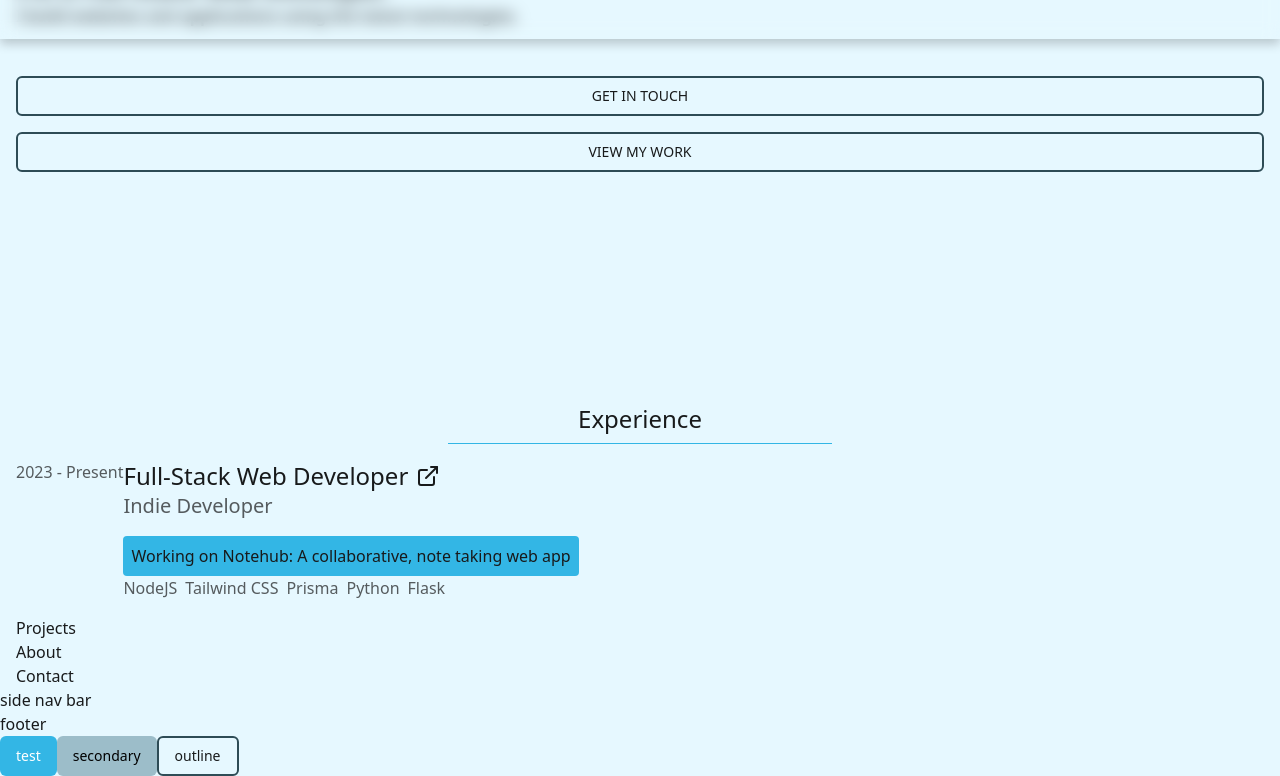
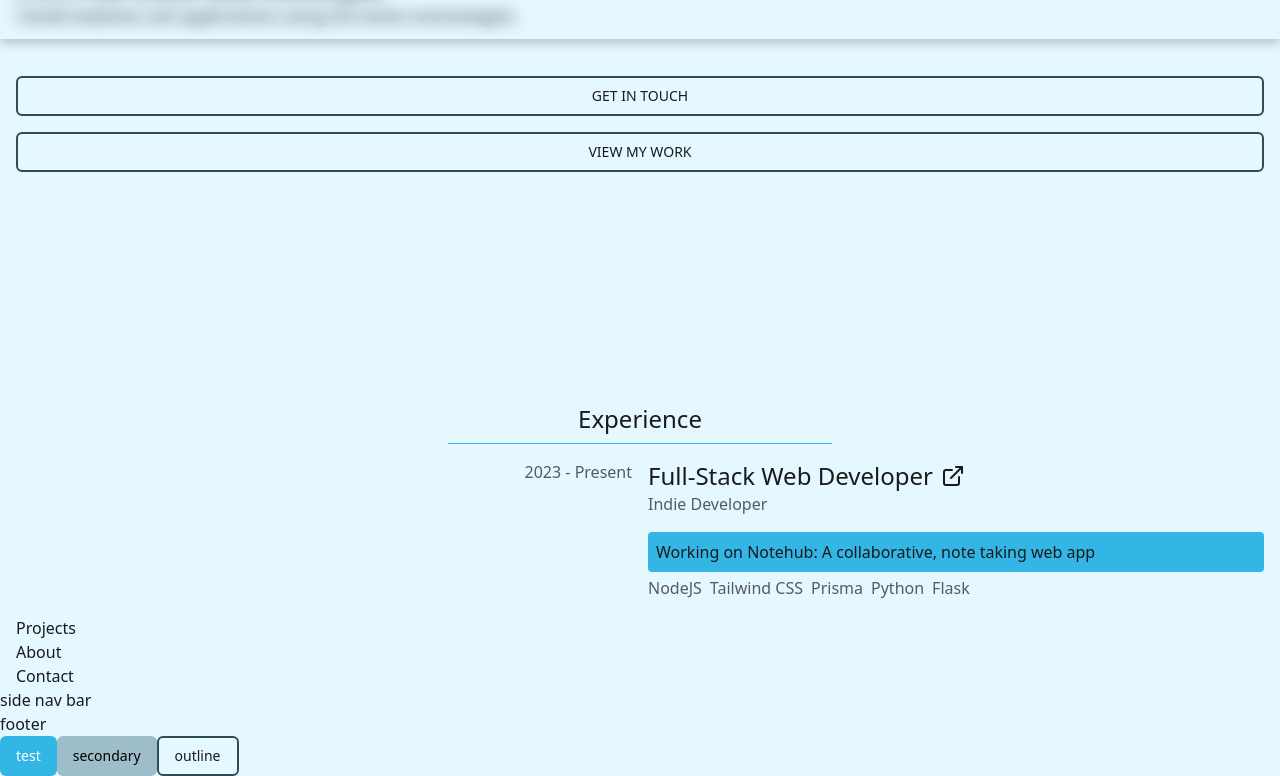
Before and after one commit to nicyuvi/nicyuvi-v2, a Next.js app: page / in a window 1280 px wide. Shown: the part 397-1173 px from the top of the page. Built offline with nearby package versions, Linux system fonts and the light colour scheme.

Commit message:
style experience section for ipad views and up

```diff
--- a/src/app/(main)/(components)/experience.tsx
+++ b/src/app/(main)/(components)/experience.tsx
@@ -9,9 +9,11 @@ export default function Experience() {
       <h2 className="mx-auto mb-4 max-w-sm border-b border-b-primary pb-2 text-center text-2xl">
         Experience
       </h2>
-      <div className="md:flex">
-        <span className="text-muted-foreground">2023 - Present</span>
-        <div>
+      <div className="justify-center md:flex">
+        <span className="mr-4 w-1/2 text-right text-muted-foreground">
+          2023 - Present
+        </span>
+        <div className="w-1/2">
           <Link
             href="https://notehub-app-six.vercel.app/"
             className="flex items-center"
@@ -19,10 +21,10 @@ export default function Experience() {
             <h2 className="mr-2 text-2xl">Full-Stack Web Developer</h2>
             <ExternalLink />
           </Link>
-          <span className="mb-4 block text-xl text-muted-foreground">
+          <span className="mb-4 block text-muted-foreground">
             Indie Developer
           </span>
-          <p className="rounded bg-primary p-2">
+          <p className="mb-1 rounded bg-primary p-2">
             Working on Notehub: A collaborative, note taking web app
           </p>
           {techList.map((tech, index) => (
```
